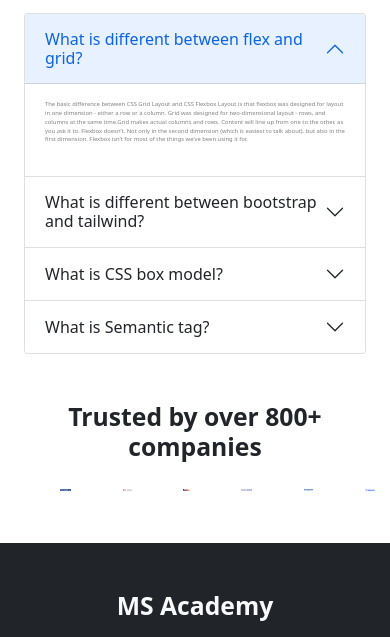
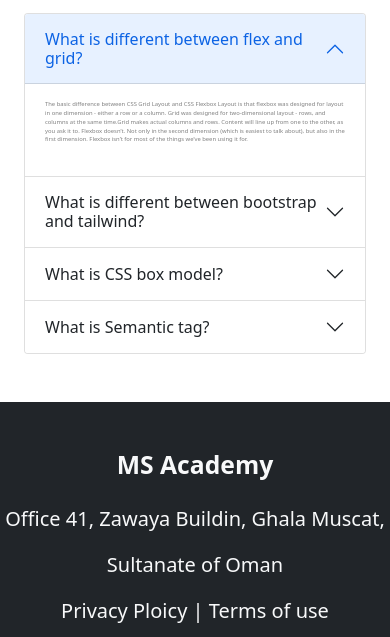
Before and after one commit to Electra51/thirdassignment, a plain HTML site: page index.html in a window 390 px wide. Shown: the part 5187-5824 px from the top of the page. Drawn offline with nearby package versions, Linux system fonts and the light colour scheme.

Commit message:
final update added

```diff
--- a/index.html
+++ b/index.html
@@ -4,7 +4,7 @@
     <meta charset="UTF-8">
     <meta http-equiv="X-UA-Compatible" content="IE=edge">
     <meta name="viewport" content="width=device-width, initial-scale=1.0">
-    <title>Digital Learning Site</title>
+    <title>MS Academy</title>
     <link rel="stylesheet" href="style.css">
     <!-- fontawesome -->
     <script src="https://kit.fontawesome.com/a7bfd61fb9.js" crossorigin="anonymous"></script>
@@ -450,7 +450,7 @@ readable content of a page when looking at its layout</p>
 
 </section>
 <!-- trusted section -->
-<section class="container">
+<section class="container d-none d-lg-block">
   <div class="container mt-5 text-center">
     <h2 class="fw-bold">Trusted by over 800+ companies</h2>
  </div>
```
